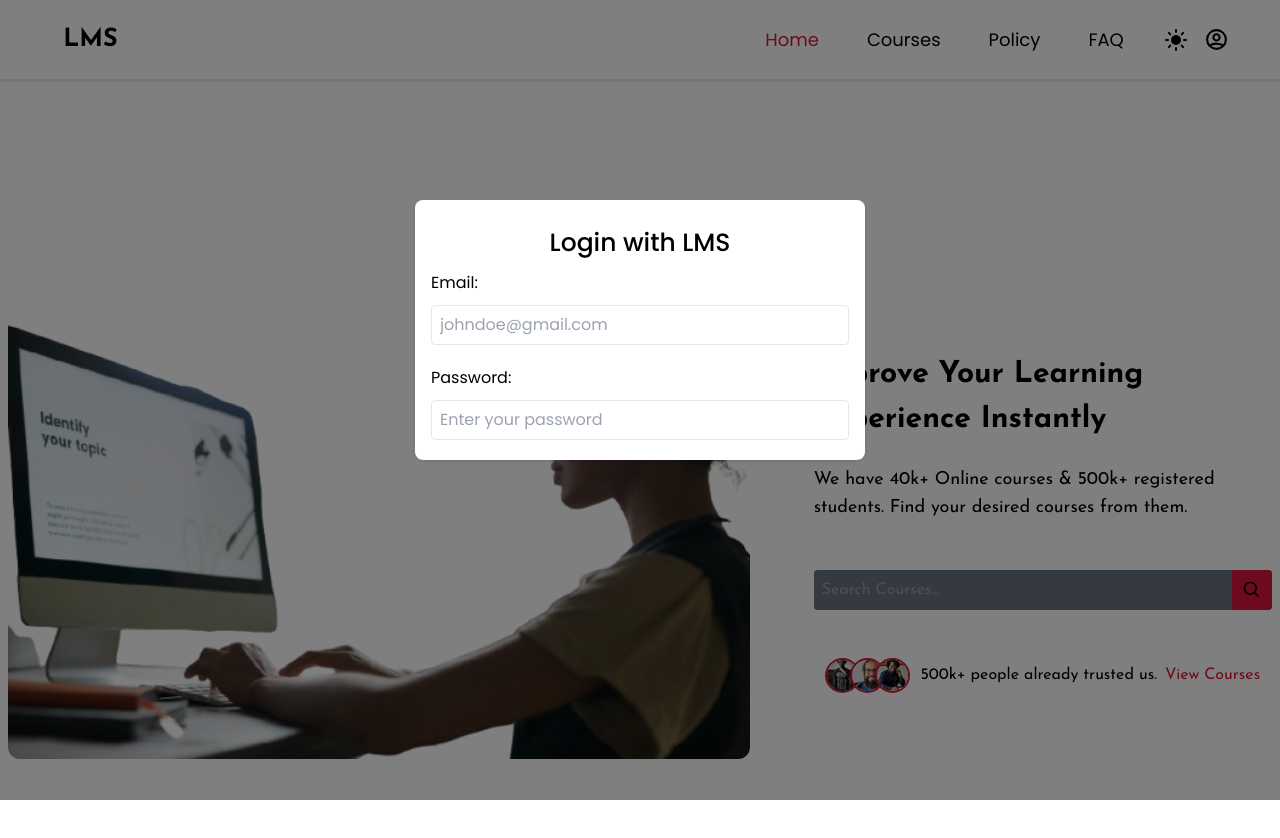
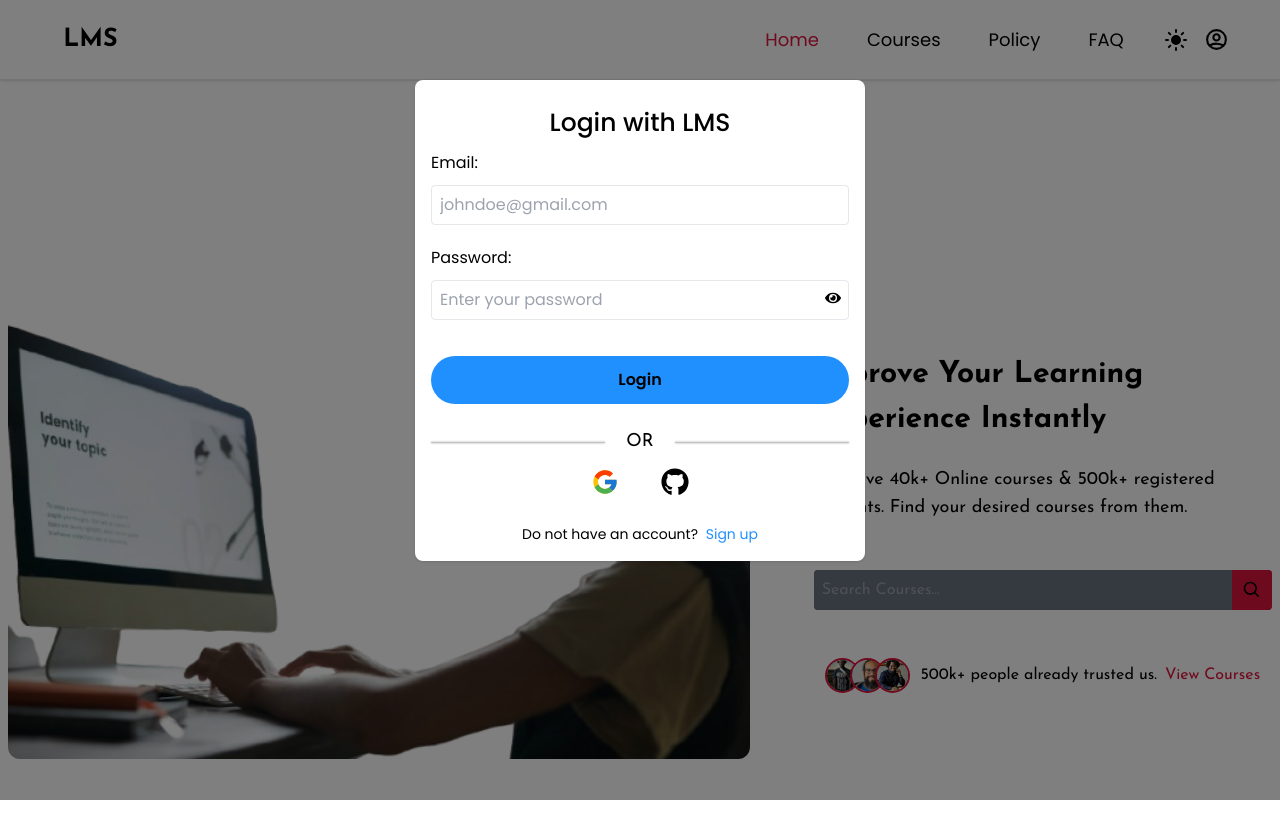
Before and after one commit to rawbil/Advanced-Learning-Management-System, a Next.js app in the folder client/: page / in a window 1280 px wide. Both pictures are taken after a click on the element 1216 px from the left and 39 px from the top of the page. Shown: the top 838 px of the page. Built offline with nearby package versions, Linux system fonts and the light colour scheme.

Commit message:
login page - formik and yup validation, social auth UI

```diff
--- a/client/app/(components)/Login.tsx
+++ b/client/app/(components)/Login.tsx
@@ -1,6 +1,7 @@
 import { useFormik } from "formik";
 import * as Yup from "yup";
 import { FaEye, FaEyeSlash, FaGithub, FaGoogle } from "react-icons/fa";
+import {FcGoogle} from 'react-icons/fc'
 import { Dispatch, SetStateAction, useState } from "react";
 import { styles } from "../styles";
 
@@ -29,9 +30,8 @@ export default function Login({ setRoute }: Props) {
 
   const { values, errors, touched, handleChange, handleSubmit } = formik;
 
-  return (
-    <div>
-      <div className="w-full">
+  return (<div>
+    <div className="w-full">
         <h1 className={`${styles.title}`}>Login with LMS</h1>
 
         <form onSubmit={handleSubmit}>
@@ -46,7 +46,7 @@ export default function Login({ setRoute }: Props) {
               onChange={handleChange}
               id="email"
               placeholder="johndoe@gmail.com"
-              className={`${styles.input} ${errors.email && touched.email ? "border border-red-500" : ""}`}
+              className={`${styles.input} ${errors.email && touched.email ? " border-red-500" : ""}`}
             />
 
             <p className="text-red-500 text-sm">{errors.email}</p>
@@ -57,19 +57,51 @@ export default function Login({ setRoute }: Props) {
               Password:{" "}
             </label>
             <input
-              type="password"
+              type={`${show ? "text" : "password"}`}
               name="password"
               id="password"
               value={values.password}
               onChange={handleChange}
               placeholder="Enter your password"
-              className={`${errors.password && touched.email && "border border-red-500"}  ${styles.input}`}
+              className={`${errors.password && touched.password && "border border-red-500"}  ${styles.input}`}
             />
 
-            <p className="text-red-500 text-sm">{errors.password}</p>
+            {show ? (
+              <span className={`absolute z-1 top-1/2 right-2 cursor-pointer ${errors.password ? "top-[42%]" : ""}`} onClick={() => setShow(!show)}>
+                <FaEyeSlash />
+              </span>
+            ) : (
+              <span className={`absolute z-1 top-1/2 right-2 cursor-pointer ${errors.password ? "top-[42%]" : ""}`} onClick={() => setShow(!show)}>
+                <FaEye />
+              </span>
+            )}
+
+
+            <p className="text-red-500 text-sm pb-4 block">{errors.password}</p>
           </div>
+
+          {/* submit button */}
+          <button type="submit" className={`flex flex-row justify-center items-center py-3 px-6 rounded-full cursor-pointer bg-[#2190ff] min-h-[45px] w-full text-base font-poppins font-semibold mt-5`}>Login</button>
+          <br />
+
+          {/* social auth */}
+          <div className="flex flex-row justify-between items-center gap-[5%]">
+            <hr className="dark:bg-white dark:shadow-none shadow-sm shadow-black/50 bg-black w-1/2 " />
+            <h1 className="font-josefin uppercase text-lg">or</h1>
+            <hr className="dark:bg-white dark:shadow-none bg-black shadow-sm shadow-black/50 w-1/2 " />
+          </div>
+          <div className="flex items-center justify-center my-3 gap-[10%]">
+            <span className="cursor-pointer " title="login with google">
+                <FcGoogle size={28} />
+            </span>
+            <span className="cursor-pointer" title="login with github">
+                <FaGithub size={28} />
+            </span>
+          </div>
+
+          <h5 className="text-center pt-4 font-poppins text-[14px]">Do not have an account? <span className="text-[#2190ff] pl-1 cursor-pointer" onClick={() => setRoute("Sign-up")}>Sign up</span></h5>
+
         </form>
-      </div>
     </div>
-  );
+  </div>);
 }
--- a/client/app/(utils)/CustomModal.tsx
+++ b/client/app/(utils)/CustomModal.tsx
@@ -24,7 +24,7 @@ export default function CustomModal({
       aria-describedby="modal-modal-description"
     >
      {/*  <Box className="absolute top-[50%] translate-x-1/2 -translate-y-1/2 w-[450px] bg-white dark:bg-slate-900 rounded-[8px] shadow p-4 outline-none"> */}
-     <Box className="w-[450px] max-w-full mx-auto mt-[200px] bg-white dark:bg-slate-900 rounded-[8px] shadow p-4 outline-none">
+     <Box className="w-[450px] max-w-full mx-auto mt-[80px] bg-white dark:bg-slate-900 rounded-[8px] shadow p-4 outline-none">
       <Component setOpen={setOpen} setRoute={setRoute} />
       </Box>
     </Modal>
```
